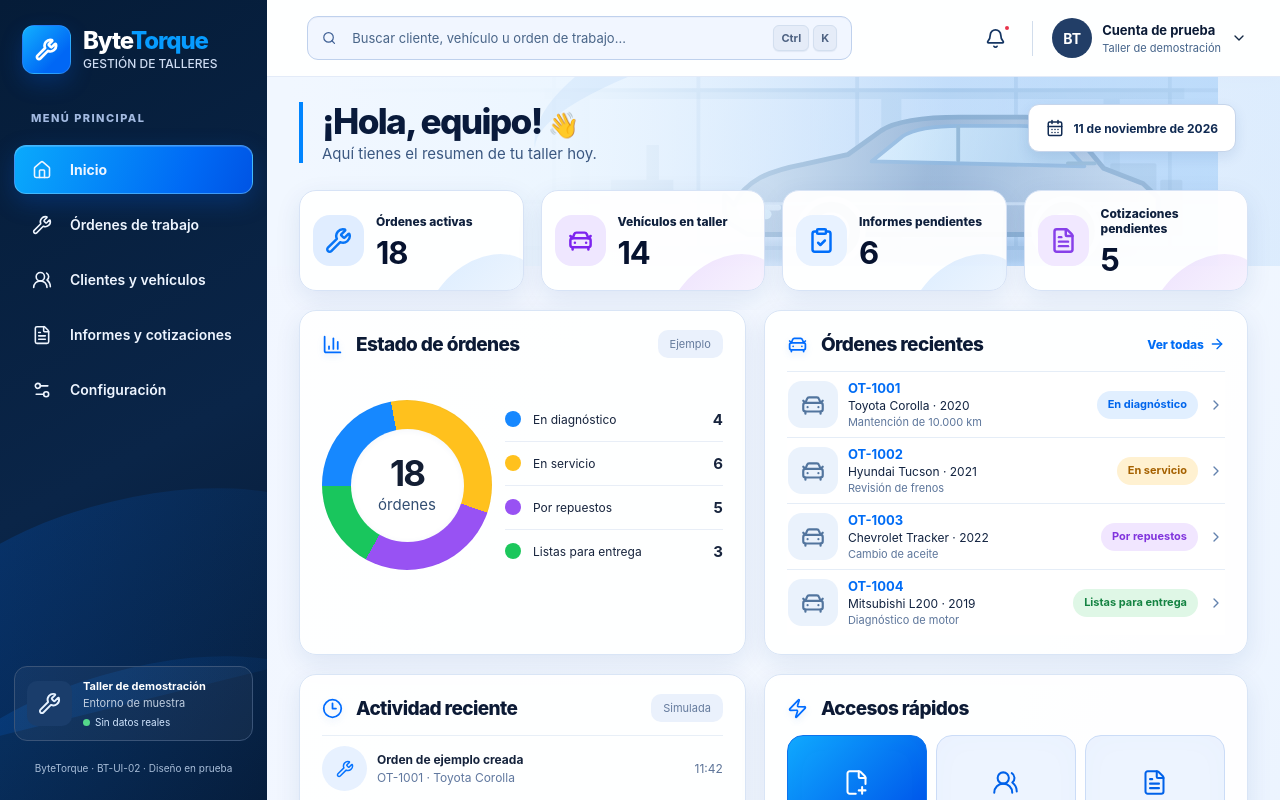
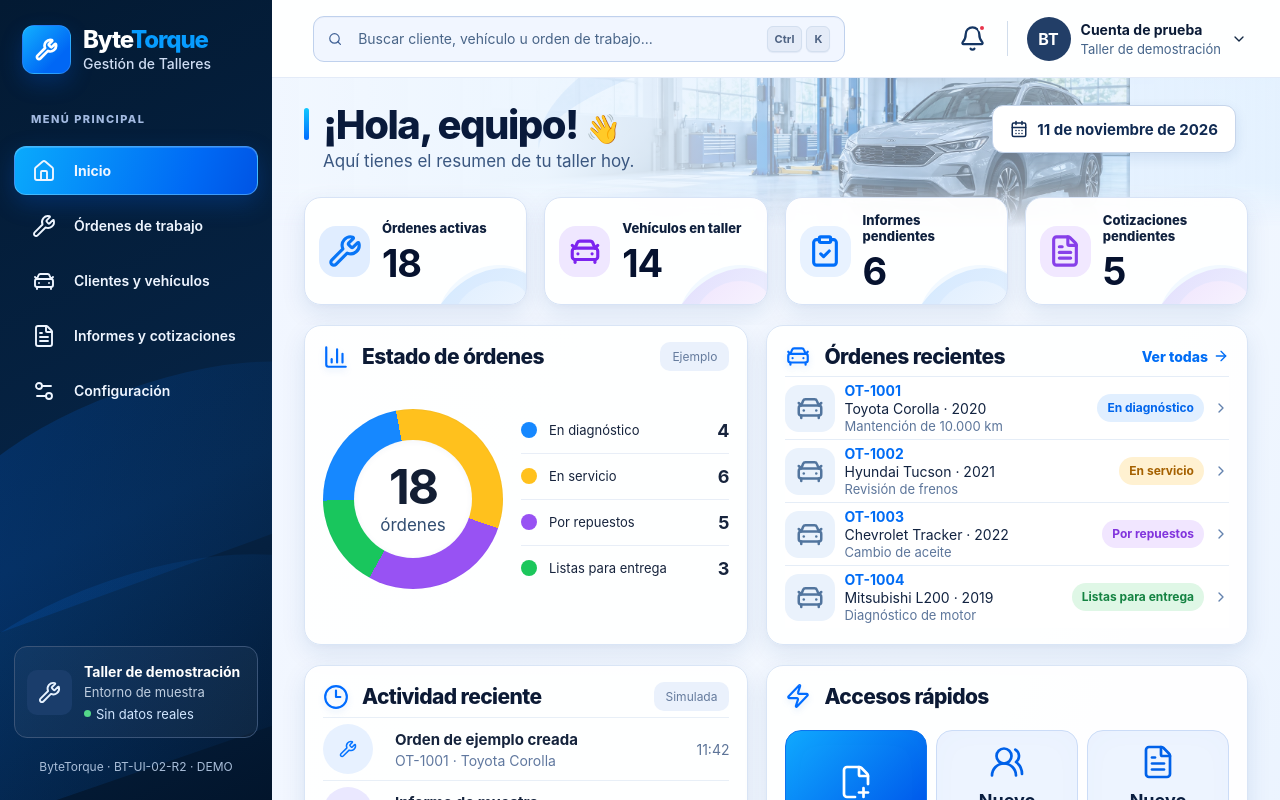
Before and after one commit to Danielsanchezdesarrolador/biomotors-taller, a React (Vite) app: page / in a window 1280 px wide. Shown: the top 800 px of the page. Built offline with nearby package versions, Linux system fonts and the light colour scheme.

Commit message:
feat(ui): refine ByteTorque premium dashboard to R2 reference

```diff
--- a/index.html
+++ b/index.html
@@ -3,14 +3,14 @@
   <head>
     <meta charset="UTF-8" />
     <meta name="viewport" content="width=device-width, initial-scale=1, viewport-fit=cover" />
-    <meta name="theme-color" content="#123b32" />
-    <meta name="description" content="TallerFlow: gestiona clientes, vehículos, inspecciones y cotizaciones de tu taller." />
+    <meta name="theme-color" content="#061c39" />
+    <meta name="description" content="ByteTorque: gestiona clientes, vehículos, inspecciones y cotizaciones de tu taller." />
     <meta name="apple-mobile-web-app-capable" content="yes" />
     <meta name="apple-mobile-web-app-status-bar-style" content="default" />
     <link rel="icon" type="image/svg+xml" href="/icon.svg" />
     <link rel="apple-touch-icon" sizes="180x180" href="/apple-touch-icon.png" />
     <link rel="manifest" href="/manifest.webmanifest" />
-    <title>TallerFlow | Gestión para talleres mecánicos</title>
+    <title>ByteTorque | Gestión para talleres mecánicos</title>
   </head>
   <body>
     <div id="root"></div>
--- a/src/App.tsx
+++ b/src/App.tsx
@@ -12,7 +12,7 @@ type NavItem = { id: Screen; label: string; compact: string; icon: LucideIcon }
 const navItems: NavItem[] = [
   { id: 'inicio', label: 'Inicio', compact: 'Inicio', icon: House },
   { id: 'ordenes', label: 'Órdenes de trabajo', compact: 'Órdenes', icon: Wrench },
-  { id: 'clientes', label: 'Clientes y vehículos', compact: 'Clientes', icon: UsersRound },
+  { id: 'clientes', label: 'Clientes y vehículos', compact: 'Clientes', icon: CarFront },
   { id: 'informes', label: 'Informes y cotizaciones', compact: 'Informes', icon: FileText },
   { id: 'configuracion', label: 'Configuración', compact: 'Más', icon: Settings2 },
 ]
@@ -81,7 +81,7 @@ function App() {
         <div className="sidebar-top">
           <button className="brand" type="button" onClick={() => navigate('inicio')} aria-label="ByteTorque, ir al inicio">
             <span className="brand-mark"><Wrench size={23} strokeWidth={2.8} /></span>
-            <span className="brand-name">Byte<span>Torque</span><small>GESTIÓN DE TALLERES</small></span>
+            <span className="brand-name">Byte<span>Torque</span><small>Gestión de Talleres</small></span>
           </button>
           <button type="button" className="menu-close" aria-label="Cerrar menú" onClick={() => setMobileMenuOpen(false)}><X size={22} /></button>
         </div>
@@ -99,7 +99,7 @@ function App() {
             <span className="workshop-badge"><Wrench size={23} /></span>
             <div><strong>Taller de demostración</strong><small>Entorno de muestra</small><span><i /> Sin datos reales</span></div>
           </div>
-          <p className="sidebar-version">ByteTorque · BT-UI-02 · Diseño en prueba</p>
+          <p className="sidebar-version">ByteTorque · BT-UI-02-R2 · DEMO</p>
         </div>
       </aside>
 
--- a/src/premium.css
+++ b/src/premium.css
@@ -269,3 +269,117 @@ body { background: #f0f6ff; }
 @media (prefers-reduced-motion: no-preference) {
   .metric-card, .shortcut { transition: transform .18s ease, box-shadow .18s ease, border-color .18s ease; }
 }
+
+/* BT-UI-02-R2 — proportions calibrated against the Director's 1672 × 941 reference.
+   This layer and the photographic asset can be reverted without touching styles.css. */
+:root { --bt-shadow: 0 9px 24px rgba(22,69,137,.10), 0 2px 4px rgba(22,69,137,.025); }
+.sidebar { background: linear-gradient(155deg,#031a33,#062446 62%,#02152c); }
+.brand-name > small { text-transform: none; font-size: 14px; }
+.sidebar::before { bottom: 230px; height: 185px; left: -25%; transform: rotate(-20deg); }
+.sidebar::after { bottom: 35px; height: 190px; left: -30%; transform: rotate(-19deg); }
+.workshop-info strong { font-size: 14px; }
+.workshop-info small, .workshop-info div > span { font-size: 13px; }
+.workshop-info { min-height: 92px; gap: 12px; }
+.sidebar-version { font-size: 12px; }
+.welcome-area::before {
+  height: 150px;
+  background-image: linear-gradient(90deg,#f1f7ff 0%,rgba(237,246,255,.98) 27%,rgba(213,233,254,.50) 62%,rgba(222,239,255,.65) 100%),url('/hero-workshop.webp');
+  background-size: 100% 100%, 780px auto;
+  background-position: center, right 90px center;
+  mask-image: linear-gradient(#000 70%,transparent);
+}
+.welcome-head > div:first-child { border: 0; position: relative; padding-left: 19px; }
+.welcome-head > div:first-child::before { content:''; position:absolute; left:0; top:5px; width:5px; height:32px; border-radius:5px; background:linear-gradient(#11c8ff,#006bff); }
+.metric-card::after { content:''; position:absolute; right:-24px; bottom:-63px; width:115px; height:100px; border-radius:50%; transform:rotate(-30deg); border:16px solid rgba(126,184,255,.09); pointer-events:none; }
+.metric-icon svg { width:34px; height:34px; }
+.order-car svg { width:30px; height:30px; }
+.activity-row time { display:block; }
+@media (min-width: 1151px) {
+  .sidebar { width:272px; }
+  .app-main { margin-left:272px; }
+  .topbar { height:78px; min-height:78px; padding-left:41px; }
+  .topbar-search { width:min(647px,57%); min-height:46px; }
+  .topbar-search input { font-size:14px; }
+  .icon-button svg { width:27px; height:27px; }
+  .avatar { width:44px; height:44px; font-size:16px; }
+  .account-copy strong { font-size:14px; }
+  .account-copy small { font-size:13px; }
+  .side-link { font-size:15px; gap:20px; }
+  .side-link svg { width:24px; height:24px; }
+  .sidebar-top { padding-bottom:38px; }
+  .welcome-head { margin-bottom:26px; }
+  .welcome-head h1 { font-size:40px; letter-spacing:-1.5px; }
+  .welcome-head p:not(.section-eyebrow) { font-size:17px; }
+  .date-pill { font-size:15px; }
+  .metric-card { min-height:102px; gap:20px; padding:16px 20px; }
+  .metric-title { font-size:15px; }
+  .metric-content strong { font-size:38px; }
+  .metric-grid { margin-bottom:20px; }
+  .dashboard-card { padding:16px 24px; }
+  .card-head { margin-bottom:6px; }
+  .card-head h2 { font-size:21px; }
+  .card-head h2 svg { width:26px; height:26px; }
+  .text-action { font-size:14px; }
+  .tag-demo { font-size:12px; }
+  .overview-grid { align-items:stretch; }
+  .statuses-panel,.orders-panel { min-height:306px; }
+  .statuses-layout { min-height:244px; gap:30px; }
+  .donut { width:210px; height:210px; }
+  .donut > span { width:138px; height:138px; }
+  .donut strong { font-size:48px; }
+  .donut small { font-size:17px; }
+  .legend-line { font-size:15px; padding:12px 0; }
+  .legend-line strong { font-size:18px; }
+  .order-row { min-height:60px; padding:5px 0; gap:16px; }
+  .order-detail { gap:1px; }
+  .order-detail strong,.order-detail span { font-size:14px; }
+  .order-detail small { font-size:13px; }
+  .order-status { font-size:12px; padding:7px 18px; }
+  .lower-grid { margin-top:20px; }
+  .activity-panel,.shortcuts-panel { min-height:250px; }
+  .activity-row { min-height:63px; gap:22px; padding:8px 0; }
+  .activity-row strong { font-size:15px; }
+  .activity-row small,.activity-row time { font-size:14px; }
+  .activity-icon { width:50px; height:50px; }
+  .shortcuts-grid { margin-top:20px; }
+  .shortcut { min-height:151px; }
+  .shortcut svg { width:36px; height:36px; }
+  .shortcut strong { font-size:18px; }
+  .shortcut small { font-size:15px; }
+}
+@media (min-width:1151px) and (max-width:1450px) {
+  .dashboard-card { padding-inline:18px; }
+  .statuses-layout { gap:18px; }
+  .donut { width:180px; height:180px; }
+  .donut > span { width:118px; height:118px; }
+  .legend-line { font-size:13px; }
+  .metric-card { padding:14px; gap:12px; }
+  .metric-title { font-size:13px; }
+  .order-status { padding-inline:10px; }
+  .order-row { gap:9px; }
+}
+@media (max-width:760px) {
+  .topbar { background:#f7faff; }
+  .mobile-hamburger,.icon-button { color:#173e68; }
+  .topbar-search { display:flex; flex:1; width:auto; min-width:0; min-height:38px; padding:0 8px; gap:6px; }
+  .topbar-search input { font-size:12px; }
+  .shortcut-hint,.topbar .account-trigger { display:none; }
+  .topbar-controls { margin-left:0; }
+  .welcome-area::before { background-position:center,right -170px top; background-size:100% 100%,570px auto; height:210px; }
+  .workshop-info strong { font-size:13px; }
+  .legend-line { font-size:11px; }
+  .activity-row strong { font-size:12px; }
+  .activity-row time { font-size:11px; }
+  .activity-row { gap:10px; }
+  .shortcut { padding:8px 3px; }
+}
+@media (min-width:1151px) {
+  .side-link { font-size:14px; gap:18px; white-space:nowrap; }
+  .activity-row { min-height:60px; padding:6px 0; }
+  .lower-grid .dashboard-card { padding-bottom:14px; }
+  .welcome-area::before { background-size:100% 100%,650px auto; background-position:center,right 150px center; }
+}
+@media (max-width:760px) {
+  .metric-icon svg { width:27px; height:27px; }
+  .welcome-area::before { background-image:linear-gradient(90deg,#f1f7ff 0%,rgba(237,246,255,.95) 40%,rgba(222,239,255,.72) 100%),url('/hero-workshop.webp'); }
+}
```
Also changed, not shown: public/hero-workshop.webp (added), 2 other files (tests, documents, lock files or other folders).
